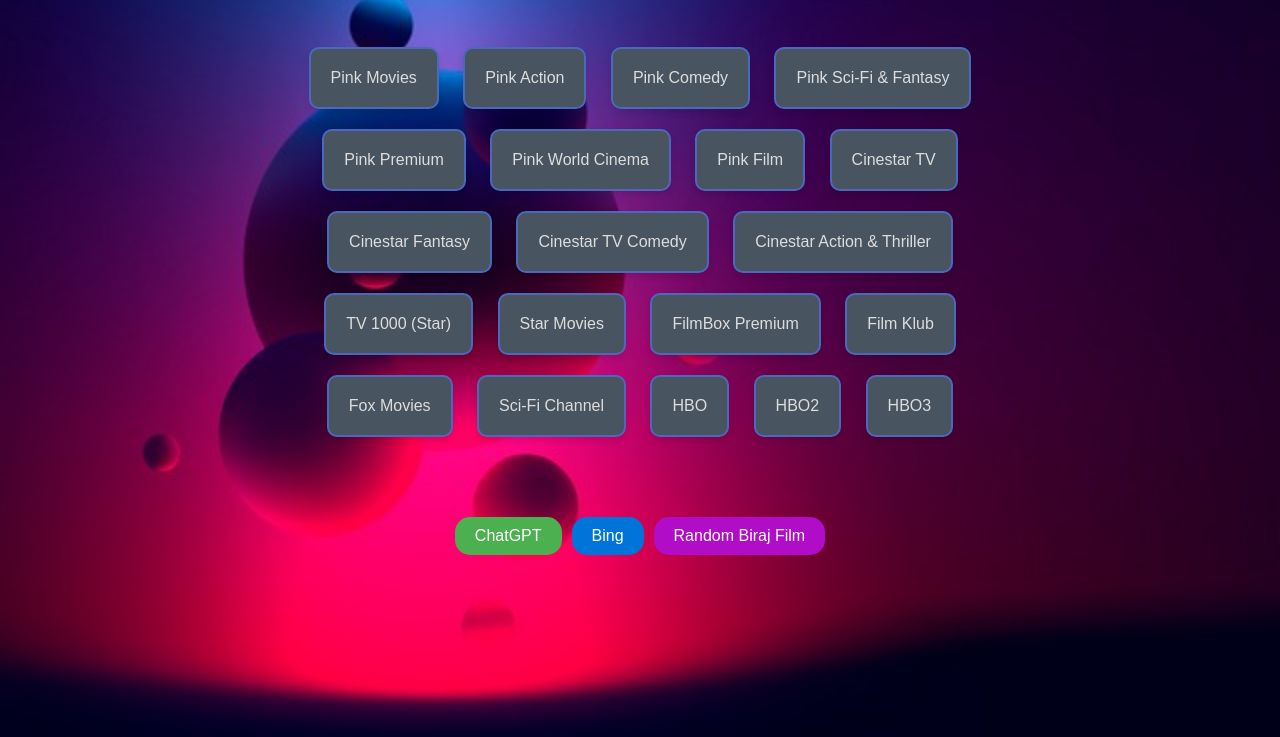
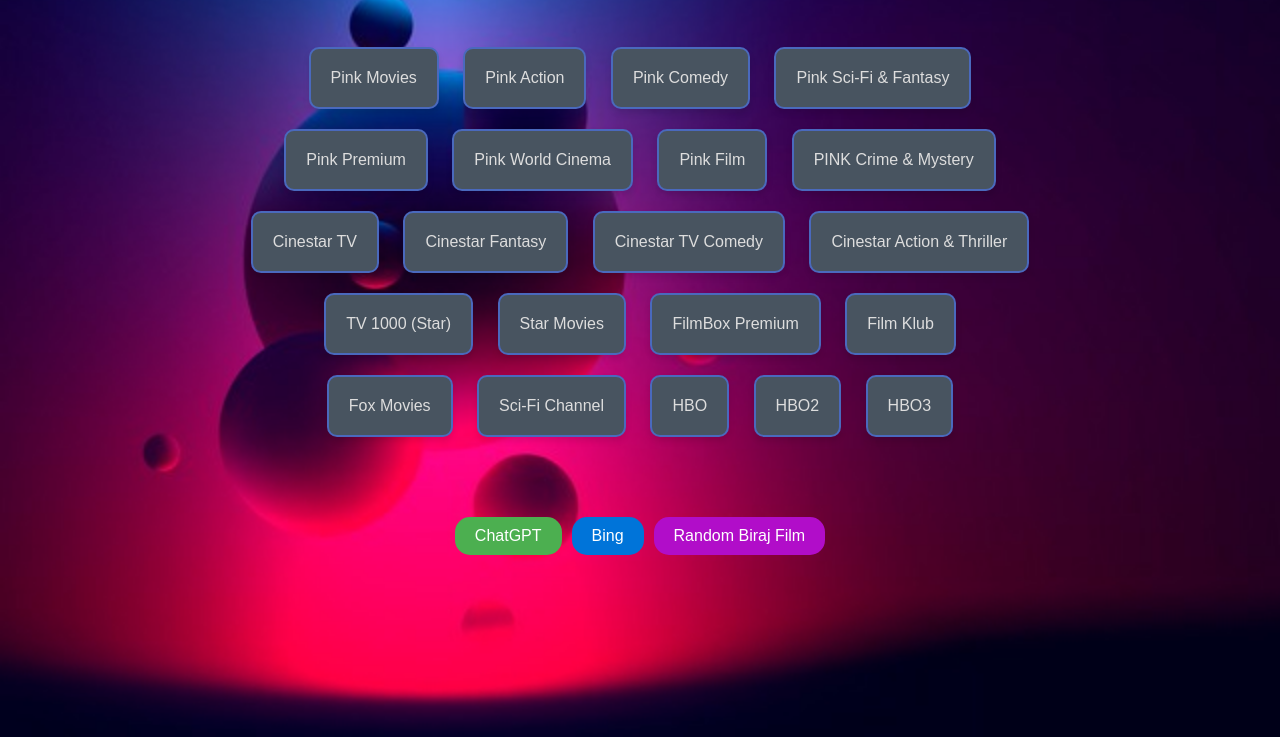
Before and after one commit to Daki-15/Teletext-for-Serbian-channels, a plain HTML site: page index.html in a window 1280 px wide. Shown: the part 63-800 px from the top of the page. Drawn offline with Linux system fonts and the light colour scheme.

Commit message:
add one mor chanal

```diff
--- a/index.html
+++ b/index.html
@@ -33,6 +33,9 @@
     </div>
     <div class="link-box">
         <a href="https://mojtv.net/m2/tv-program/kanal.aspx?id=417">Pink Film</a>
+    </div>
+    <div class="link-box">
+        <a href="https://mojtv.net/m2/tv-program/kanal.aspx?id=423">PINK Crime & Mystery</a>
     </div>
     <div class="link-box">
         <a href="https://mojtv.net/m2/tv-program/kanal.aspx?id=371">Cinestar TV</a>
```
